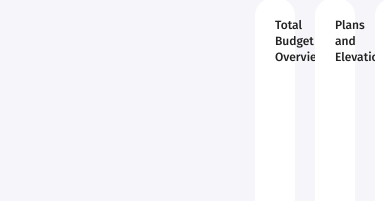
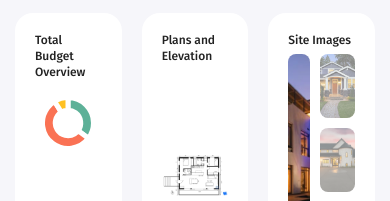
Before and after one commit to SairajK19/stonehive, a React (Create React App) app: page /client in a window 390 px wide. Shown: the part 546-747 px from the top of the page. Built offline with nearby package versions, Linux system fonts and the light colour scheme.

Commit message:
MInor Changes

```diff
--- a/src/styles/_utils.scss
+++ b/src/styles/_utils.scss
@@ -1,3 +1,7 @@
 .responsive_font {
-    font-size: clamp(1rem, calc(0.5rem + 1.5vw), 3.5rem);
-  }
+  font-size: clamp(1rem, calc(0.5rem + 1.5vw), 3.5rem);
+}
+.popup_title {
+  font-size: 0.85em;
+  font-weight: 400;
+}
--- a/src/styles/app.scss
+++ b/src/styles/app.scss
@@ -1,8 +1,9 @@
 @import-normalize;
 @import "./reset.scss";
+@import "./variables";
 @import url("https://fonts.googleapis.com/css2?family=Fira+Sans:wght@100;300;400;500;600;700;800&display=swap");
 @import "./colors";
-
+@import "./utils";
 * {
   -webkit-tap-highlight-color: transparent;
 }
@@ -21,8 +22,9 @@ body {
   overflow-x: hidden;
 }
 .main_panel {
+  position: relative;
   width: 100%;
-  margin-left: 255px;
+  margin-left: $sidebar-width;
   max-height: 100vh;
   padding: 15px;
   background-color: $primary-bg-color;
@@ -31,13 +33,23 @@ body {
 
 @media screen and (max-width: 840px) {
   .main_panel {
-    padding: 0px;
+    // padding: 0px;
   }
 }
 
 @media screen and (max-width: 1490px) {
   .main_panel {
-    padding: 0px;
-    overflow-x: scroll;
+    overflow-x: hidden;
   }
 }
+
+@media screen and (max-width: $tablet-width) {
+  .main_panel {
+    margin-left: $sidebar-width-sm;
+  }
+}
+@media screen and (max-width: $mobile-large) {
+  .main_panel {
+    margin-left: 0;
+  }
+}
```
